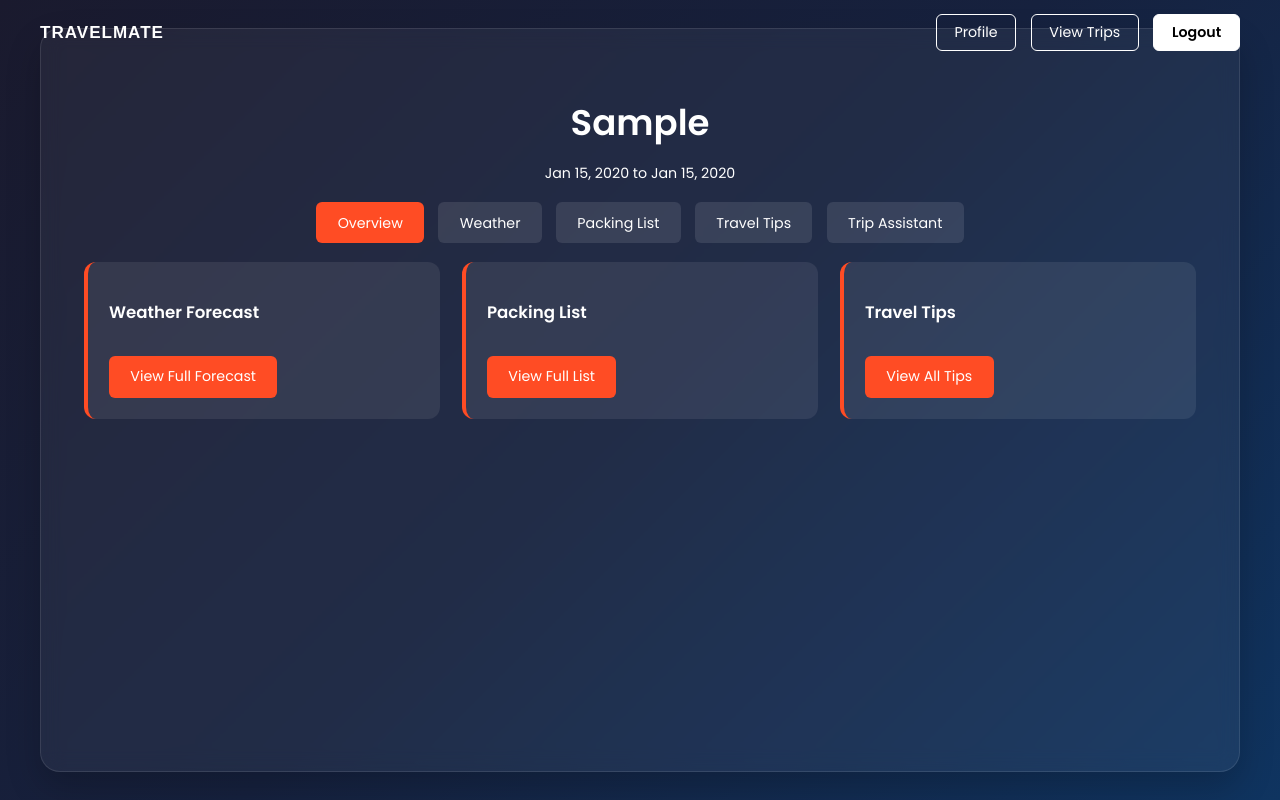
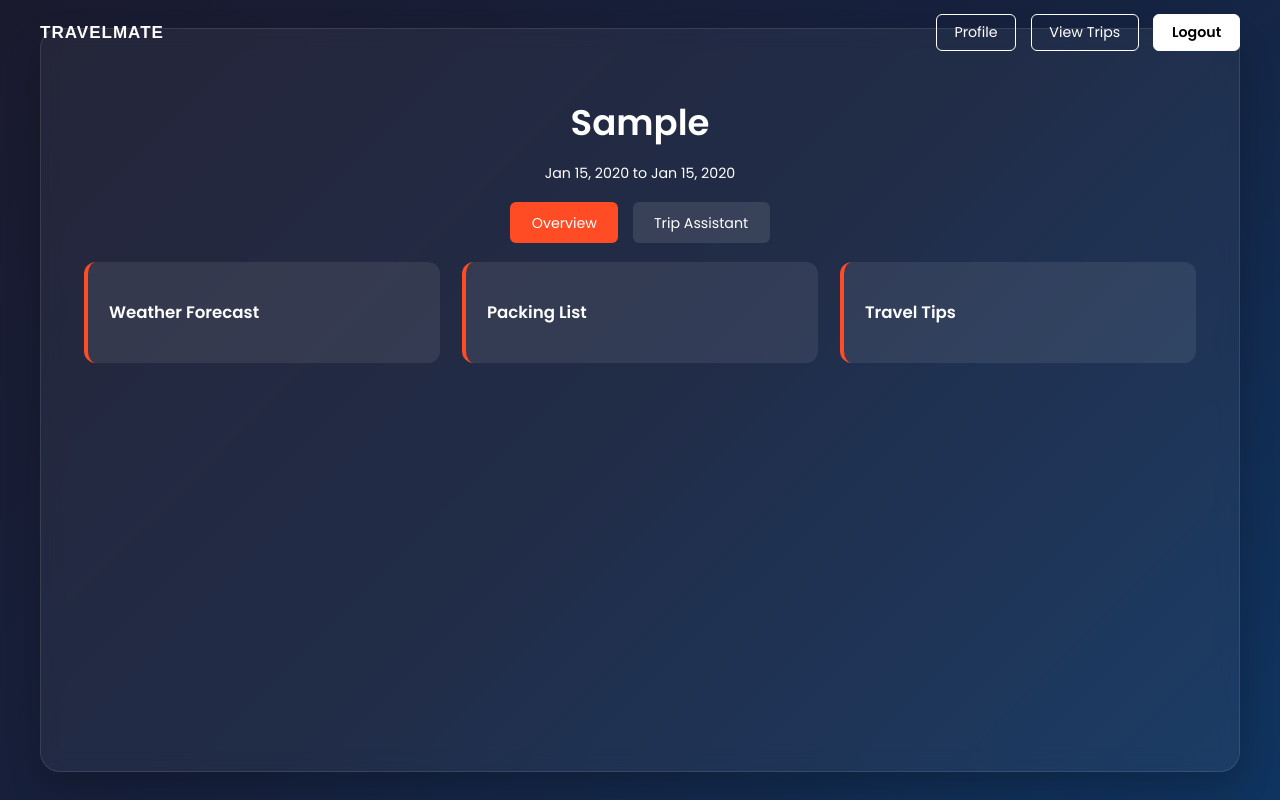
Before and after one commit to donaldheddesheimer/TravelMate, a Django app: page /trips/1/ in a window 1280 px wide. Run offline with Django 4.2, Linux system fonts and the light colour scheme; a user stored in the database is signed in; tables that the repository leaves empty hold one stand-in row (values such as "Sample post").

Commit message:
Redid chatbot urls
Redid chatbot urls
Commented out stuff on dashboard temporarily

```diff
--- a/TravelMate/urls.py
+++ b/TravelMate/urls.py
@@ -10,7 +10,6 @@ urlpatterns = [
     path('trips/', include('trips.urls', namespace='trips')),
     path('', include('home.urls', namespace='home')),
     path('api/', include('api.urls')),
-    path('chatbot/', include('chatbot.urls')),
     path('trips/<int:trip_id>/', include('chatbot.urls')),
     path('weather/api/', include("weather.urls"))
 ]
--- a/chatbot/urls.py
+++ b/chatbot/urls.py
@@ -1,7 +1,9 @@
 from django.urls import path
 from . import views
 
+app_name = "chatbot"
+
 urlpatterns = [
-    path('<int:trip_id>/', views.chat, name='chatbot'),
-    path('<int:trip_id>/chat/', views.chat_view, name='chat_view'),
+    path('', views.chat, name='chatbot'),
+    path('chat/', views.chat_view, name='chat_view'),
 ]
--- a/templates/trips/dashboard.html
+++ b/templates/trips/dashboard.html
@@ -16,10 +16,10 @@
     <nav class="dashboard-nav">
       <ul>
         <li><a href="{% url 'trips:dashboard' trip.id %}" class="{% if active_tab == 'overview' %}active{% endif %}">Overview</a></li>
-        <li><a href="{% url 'weather:forecast' trip.id %}" class="{% if active_tab == 'weather' %}active{% endif %}">Weather</a></li>
-        <li><a href="{% url 'packing:list' trip.id %}" class="{% if active_tab == 'packing' %}active{% endif %}">Packing List</a></li>
-        <li><a href="{% url 'tips:destination' trip.id %}" class="{% if active_tab == 'tips' %}active{% endif %}">Travel Tips</a></li>
-        <li><a href="{% url 'chatbot:trip' trip.id %}" class="{% if active_tab == 'chatbot' %}active{% endif %}">Trip Assistant</a></li>
+        {# <li><a href="{% url 'weather:forecast' trip.id %}" class="{% if active_tab == 'weather' %}active{% endif %}">Weather</a></li>#}
+        {# <li><a href="{% url 'packing:list' trip.id %}" class="{% if active_tab == 'packing' %}active{% endif %}">Packing List</a></li>#}
+        {# <li><a href="{% url 'tips:destination' trip.id %}" class="{% if active_tab == 'tips' %}active{% endif %}">Travel Tips</a></li>#}
+        <li><a href="{% url 'chatbot:chat_view' trip.id %}" class="{% if active_tab == 'chatbot' %}active{% endif %}">Trip Assistant</a></li>
       </ul>
     </nav>
 
@@ -31,19 +31,19 @@
           <div class="weather-card">
             <h3>Weather Forecast</h3>
             <!-- Weather widget will be loaded here -->
-            <a href="{% url 'weather:forecast' trip.id %}" class="btn">View Full Forecast</a>
+            {#<a href="{% url 'weather:forecast' trip.id %}" class="btn">View Full Forecast</a> #}
           </div>
 
           <div class="packing-card">
             <h3>Packing List</h3>
             <!-- Packing list summary will be loaded here -->
-            <a href="{% url 'packing:list' trip.id %}" class="btn">View Full List</a>
+            {#<a href="{% url 'packing:list' trip.id %}" class="btn">View Full List</a> #}
           </div>
 
           <div class="tips-card">
             <h3>Travel Tips</h3>
             <!-- Tips summary will be loaded here -->
-            <a href="{% url 'tips:destination' trip.id %}" class="btn">View All Tips</a>
+            {#<a href="{% url 'tips:destination' trip.id %}" class="btn">View All Tips</a> #}
           </div>
         </div>
       {% endblock %}
```
